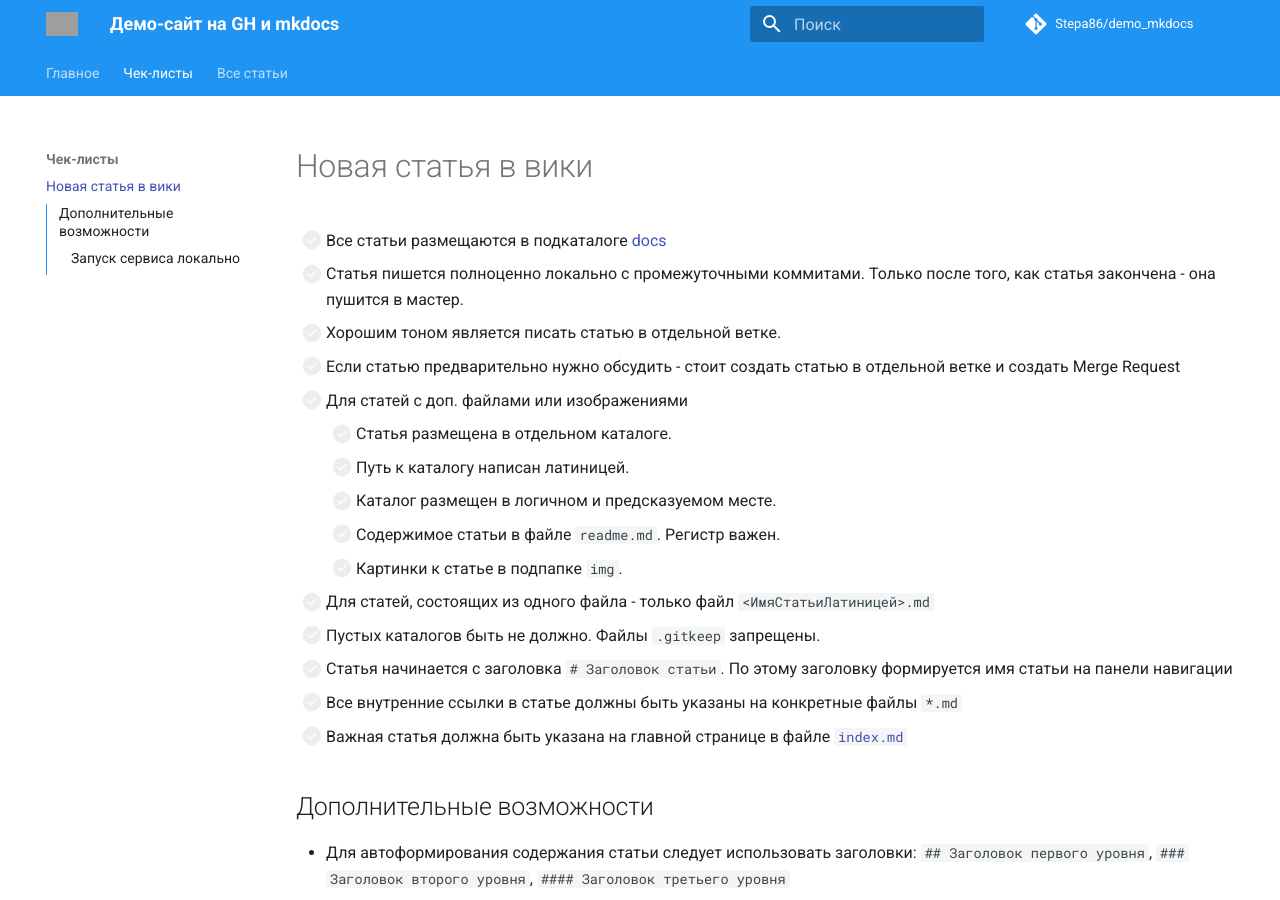
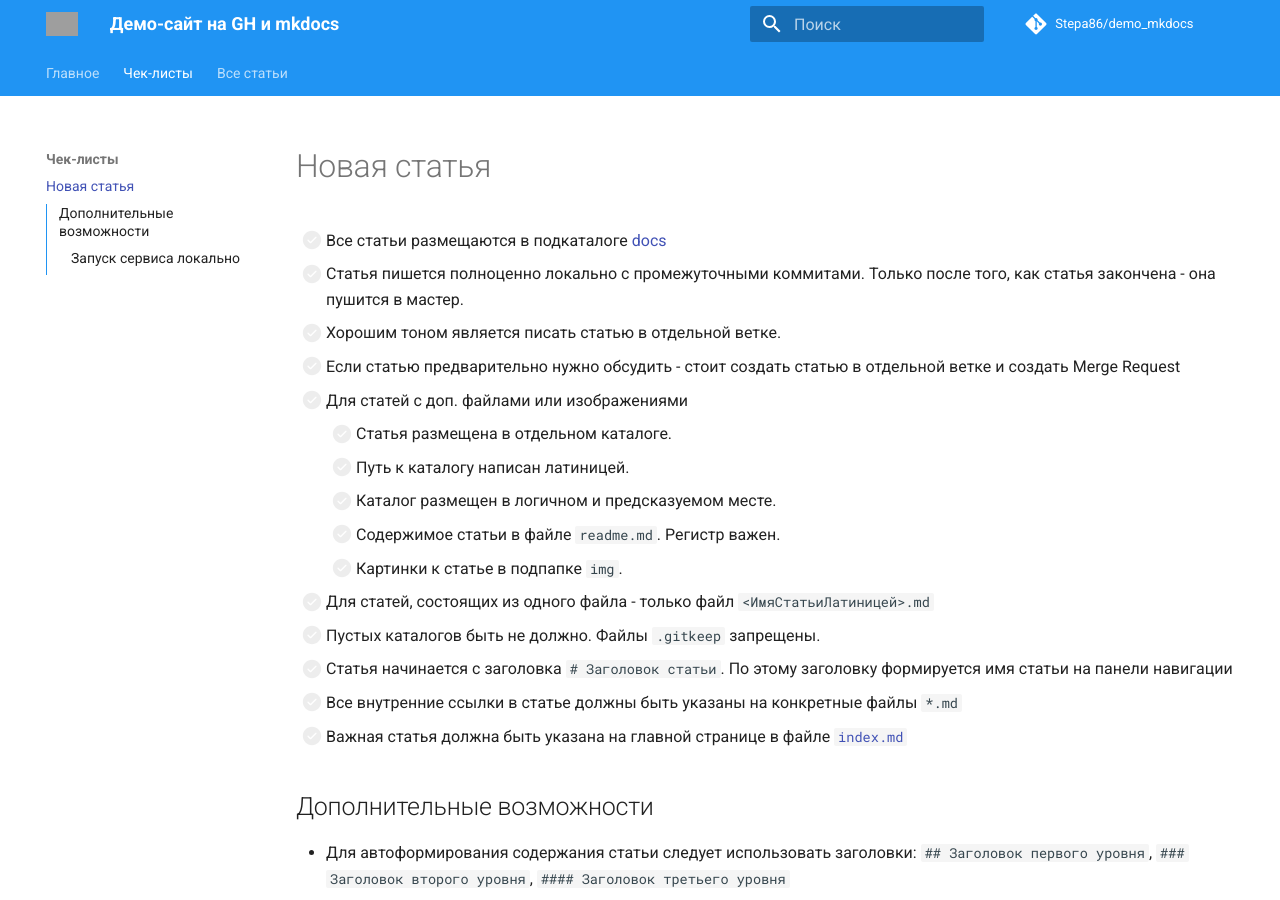
Before and after one commit to Stepa86/demo_mkdocs, an MkDocs documentation site: the page built from docs/checklists/New_page.md, in a window 1280 px wide and 900 px high. Built offline with MkDocs 1.6.1 and Material for MkDocs 9.7.7, drawn with Linux system fonts in a browser that asks for light colours; comment, search, counter and statistics services are not loaded; grey boxes are pictures that could not be loaded.

```diff
--- a/docs/checklists/New_page.md
+++ b/docs/checklists/New_page.md
@@ -1,4 +1,4 @@
-# Новая статья в вики
+# Новая статья
 
 - [ ] Все статьи размещаются в подкаталоге [docs](/docs)
 - [ ] Статья пишется полноценно локально с промежуточными коммитами. Только после того, как статья закончена - она пушится в мастер.
```
Also changed, not shown: docs/SUMMARY.md (+1 -0 lines).
